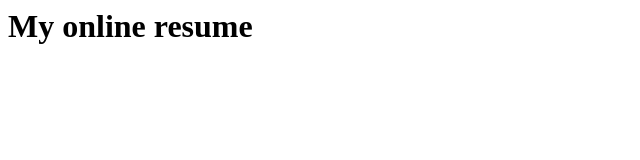
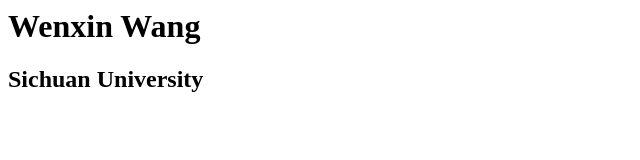
Before and after one commit to wangwenxin11/wangwenxin11.github.com, a plain HTML site: page index.html in a window 1280 px wide. Shown: the whole page, without its empty margins (0-640 px from the left). Drawn offline with Linux system fonts and the light colour scheme.

Commit message:
Update index.html

```diff
--- a/index.html
+++ b/index.html
@@ -1 +1,2 @@
-<h1>My online resume</h1>
+<h1>Wenxin Wang</h1>
+<h2>Sichuan University</h2>
```
